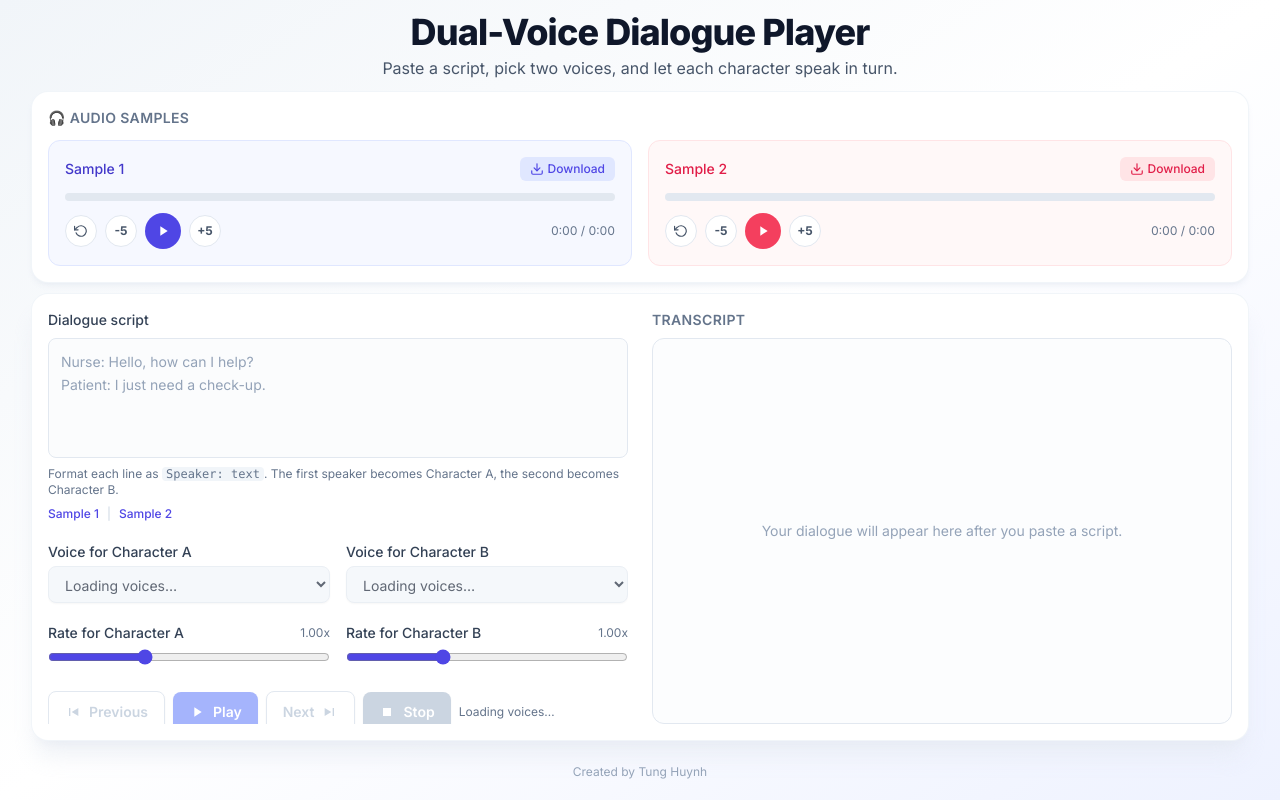
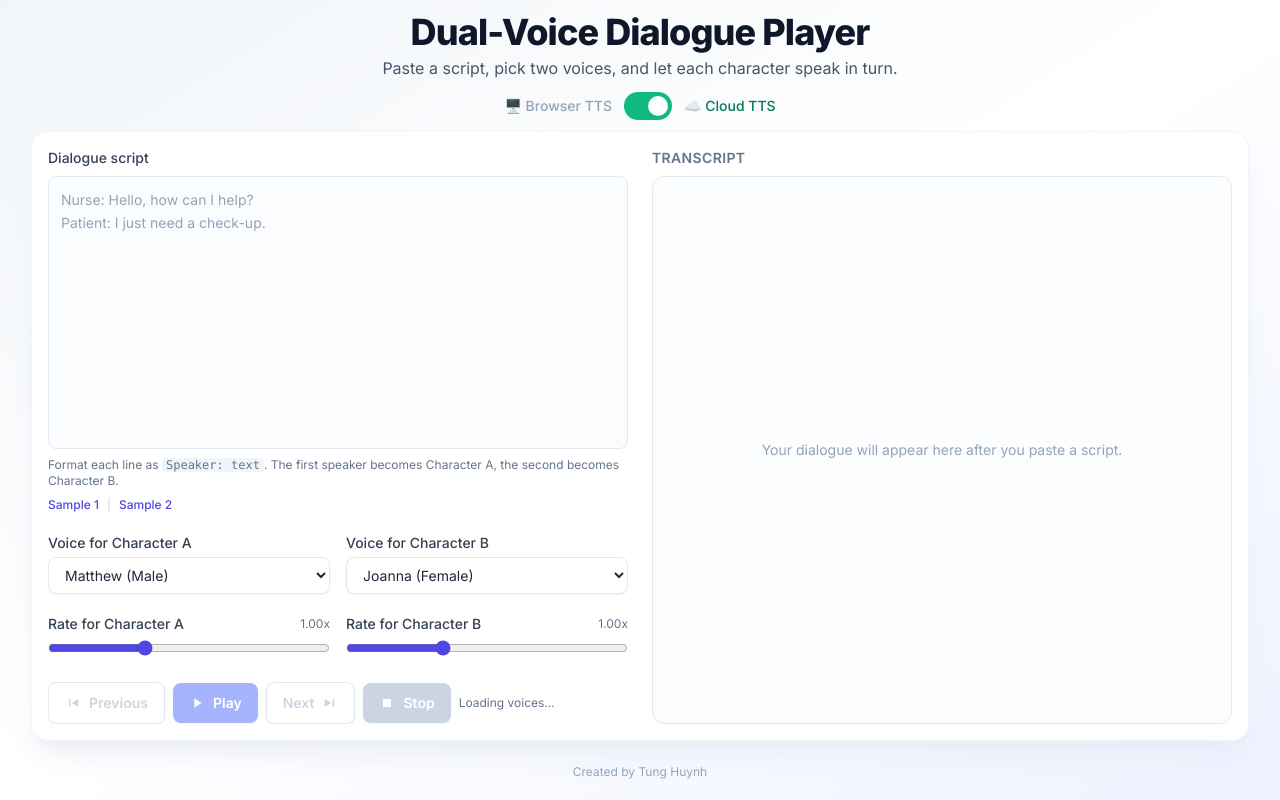
Before and after one commit to hthanhtungdev/Dual-Voice, a React (Vite) app: page / in a window 1280 px wide. Both pictures are taken after a click on the button "Toggle TTS engine". Built offline with nearby package versions, Linux system fonts and the light colour scheme.

Commit message:
feat: add Cloud TTS (Puter) with toggle, fix pause/resume/stop for cloud playback

```diff
--- a/index.html
+++ b/index.html
@@ -11,6 +11,7 @@
       rel="stylesheet"
     />
     <title>Dual-Voice</title>
+    <script src="https://js.puter.com/v2/"></script>
   </head>
   <body>
     <div id="root"></div>
--- a/src/App.jsx
+++ b/src/App.jsx
@@ -158,6 +158,20 @@ function pickDefaultVoices(voices) {
 
 const STORAGE_KEY = 'dual-voice-state'
 
+const PUTER_VOICES = [
+  { id: 'Matthew', name: 'Matthew (Male)', gender: 'male', engine: 'neural' },
+  { id: 'Joey', name: 'Joey (Male)', gender: 'male', engine: 'neural' },
+  { id: 'Kevin', name: 'Kevin (Male)', gender: 'male', engine: 'neural' },
+  { id: 'Joanna', name: 'Joanna (Female)', gender: 'female', engine: 'neural' },
+  { id: 'Salli', name: 'Salli (Female)', gender: 'female', engine: 'neural' },
+  { id: 'Kendra', name: 'Kendra (Female)', gender: 'female', engine: 'neural' },
+  { id: 'Ivy', name: 'Ivy (Female)', gender: 'female', engine: 'neural' },
+  { id: 'Ruth', name: 'Ruth (Female)', gender: 'female', engine: 'neural' },
+  { id: 'Gregory', name: 'Gregory (Male)', gender: 'male', engine: 'neural' },
+  { id: 'Danielle', name: 'Danielle (Female)', gender: 'female', engine: 'neural' },
+  { id: 'Stephen', name: 'Stephen (Male)', gender: 'male', engine: 'neural' },
+]
+
 const loadStored = () => {
   try {
     const raw = localStorage.getItem(STORAGE_KEY)
@@ -169,11 +183,14 @@ const loadStored = () => {
 
 export default function App() {
   const stored = loadStored()
+  const [ttsEngine, setTtsEngine] = useState(stored.ttsEngine || 'browser')
   const [text, setText] = useState(stored.text || '')
   const [activeSample, setActiveSample] = useState(stored.activeSample ?? null)
   const [voices, setVoices] = useState([])
   const [voiceA, setVoiceA] = useState(stored.voiceA || '')
   const [voiceB, setVoiceB] = useState(stored.voiceB || '')
+  const [puterVoiceA, setPuterVoiceA] = useState(stored.puterVoiceA || 'Matthew')
+  const [puterVoiceB, setPuterVoiceB] = useState(stored.puterVoiceB || 'Joanna')
   const [rateA, setRateA] = useState(stored.rateA ?? stored.rate ?? 1)
   const [rateB, setRateB] = useState(stored.rateB ?? stored.rate ?? 1)
   const [lineRates, setLineRates] = useState(stored.lineRates || {})
@@ -189,6 +206,7 @@ export default function App() {
   const generationRef = useRef(0)
   const currentIndexRef = useRef(-1)
   const settingsRef = useRef({})
+  const puterAudioRef = useRef(null)
   const transcriptListRef = useRef(null)
   const playableIndicesRef = useRef([])
   const playModeRef = useRef('sequential')
@@ -198,18 +216,18 @@ export default function App() {
   }, [playMode])
 
   useEffect(() => {
-    settingsRef.current = { voiceA, voiceB, rateA, rateB, lineRates }
-  }, [voiceA, voiceB, rateA, rateB, lineRates])
+    settingsRef.current = { voiceA, voiceB, rateA, rateB, lineRates, ttsEngine, puterVoiceA, puterVoiceB }
+  }, [voiceA, voiceB, rateA, rateB, lineRates, ttsEngine, puterVoiceA, puterVoiceB])
 
   // Persist user state to localStorage
   useEffect(() => {
     try {
-      const data = { text, activeSample, voiceA, voiceB, rateA, rateB, playMode, lineRates }
+      const data = { text, activeSample, voiceA, voiceB, puterVoiceA, puterVoiceB, rateA, rateB, playMode, lineRates, ttsEngine }
       localStorage.setItem(STORAGE_KEY, JSON.stringify(data))
     } catch {
       // ignore (storage full / disabled)
     }
-  }, [text, activeSample, voiceA, voiceB, rateA, rateB, playMode, lineRates])
+  }, [text, activeSample, voiceA, voiceB, puterVoiceA, puterVoiceB, rateA, rateB, playMode, lineRates, ttsEngine])
 
   // Reset line-specific rates when the dialogue script text changes
   useEffect(() => {
@@ -308,11 +326,6 @@ export default function App() {
 
   const startFrom = useCallback(
     (startAt) => {
-      const synth = window.speechSynthesis
-      if (!synth) {
-        setError('Your browser does not support the Web Speech API.')
-        return
-      }
       if (!parsed.length) {
         setError('There is nothing to read. Paste a dialogue first.')
         return
@@ -330,7 +343,11 @@ export default function App() {
       generationRef.current += 1
       const myGen = generationRef.current
 
-      synth.cancel()
+      window.speechSynthesis?.cancel()
+      if (puterAudioRef.current) {
+        puterAudioRef.current.pause()
+        puterAudioRef.current = null
+      }
       setError('')
       setIsPlaying(true)
       setIsPaused(false)
@@ -350,7 +367,64 @@ export default function App() {
         const assignment = speakerAssignments[speaker.toLowerCase()]
         const slot = assignment?.slot || 'A'
 
-        const { voiceA: va, voiceB: vb, rateA: ra, rateB: rb, lineRates: lr } = settingsRef.current
+        const settings = settingsRef.current
+        const engine = settings.ttsEngine || 'browser'
+
+        if (engine === 'puter') {
+          // Puter.js TTS
+          updateCurrent(i)
+          const voiceId = slot === 'A' ? settings.puterVoiceA : settings.puterVoiceB
+          const speakRate = settings.lineRates?.[i] ?? (slot === 'A' ? settings.rateA : settings.rateB)
+          const voiceInfo = PUTER_VOICES.find(v => v.id === voiceId)
+          const engine = voiceInfo?.engine || 'neural'
+
+          if (typeof window.puter === 'undefined' || !window.puter?.ai?.txt2speech) {
+            setError('Puter.js is not loaded. Check your internet connection.')
+            setIsPlaying(false)
+            return
+          }
+
+          window.puter.ai.txt2speech(line, { voice: voiceId, engine })
+            .then((audio) => {
+              if (myGen !== generationRef.current) return
+              // audio is a Blob or Audio element
+              const audioEl = audio instanceof Audio ? audio : new Audio(URL.createObjectURL(audio))
+              audioEl.playbackRate = speakRate
+              puterAudioRef.current = audioEl
+              audioEl.onended = () => {
+                if (myGen !== generationRef.current) return
+                puterAudioRef.current = null
+                if (playModeRef.current === 'single') {
+                  setIsPlaying(false)
+                  setIsPaused(false)
+                  return
+                }
+                speakAt(pos + 1)
+              }
+              audioEl.onerror = () => {
+                if (myGen !== generationRef.current) return
+                puterAudioRef.current = null
+                setError('Puter TTS playback error.')
+                setIsPlaying(false)
+                updateCurrent(-1)
+              }
+              audioEl.play()
+            })
+            .catch((err) => {
+              if (myGen !== generationRef.current) return
+              setError(`Puter TTS error: ${err.message || err}`)
+              setIsPlaying(false)
+              updateCurrent(-1)
+            })
+        } else {
+          // Browser Web Speech API
+          const synth = window.speechSynthesis
+          if (!synth) {
+            setError('Your browser does not support the Web Speech API.')
+            return
+          }
+
+          const { voiceA: va, voiceB: vb, rateA: ra, rateB: rb, lineRates: lr } = settings
           const voice = getVoiceByURI(slot === 'A' ? va : vb)
 
           const utter = new SpeechSynthesisUtterance(line)
@@ -382,6 +456,7 @@ export default function App() {
 
           synth.speak(utter)
         }
+      }
 
       speakAt(queuePos)
     },
@@ -390,7 +465,11 @@ export default function App() {
 
   const play = useCallback(() => {
     if (isPaused) {
+      if (puterAudioRef.current) {
+        puterAudioRef.current.play()
+      } else {
         window.speechSynthesis.resume()
+      }
       setIsPaused(false)
       return
     }
@@ -408,13 +487,21 @@ export default function App() {
 
   const pause = useCallback(() => {
     if (!isPlaying || isPaused) return
+    if (puterAudioRef.current) {
+      puterAudioRef.current.pause()
+    } else {
       window.speechSynthesis.pause()
+    }
     setIsPaused(true)
   }, [isPlaying, isPaused])
 
   const stop = useCallback(() => {
     generationRef.current += 1
     window.speechSynthesis.cancel()
+    if (puterAudioRef.current) {
+      puterAudioRef.current.pause()
+      puterAudioRef.current = null
+    }
     setIsPlaying(false)
     setIsPaused(false)
     updateCurrent(-1)
@@ -454,6 +541,10 @@ export default function App() {
     return () => {
       generationRef.current += 1
       window.speechSynthesis?.cancel()
+      if (puterAudioRef.current) {
+        puterAudioRef.current.pause()
+        puterAudioRef.current = null
+      }
     }
   }, [])
 
@@ -461,6 +552,10 @@ export default function App() {
   useEffect(() => {
     generationRef.current += 1
     window.speechSynthesis?.cancel()
+    if (puterAudioRef.current) {
+      puterAudioRef.current.pause()
+      puterAudioRef.current = null
+    }
     setIsPlaying(false)
     setIsPaused(false)
     updateCurrent(-1)
@@ -488,7 +583,25 @@ export default function App() {
           </p>
         </header>
 
-        {/* Audio Samples Section */}
+        {/* TTS Engine Toggle */}
+        <div className="mb-3 sm:mb-4 xl:mb-3 flex items-center justify-center gap-3 shrink-0">
+          <span className={`text-sm font-medium ${ttsEngine === 'browser' ? 'text-slate-900' : 'text-slate-400'}`}>
+            🖥️ Browser TTS
+          </span>
+          <button
+            type="button"
+            onClick={() => { stop(); setTtsEngine(ttsEngine === 'browser' ? 'puter' : 'browser') }}
+            className={`relative inline-flex h-7 w-12 items-center rounded-full transition-colors ${ttsEngine === 'puter' ? 'bg-emerald-500' : 'bg-slate-300'}`}
+            aria-label="Toggle TTS engine"
+          >
+            <span className={`inline-block h-5 w-5 rounded-full bg-white shadow-sm transform transition-transform ${ttsEngine === 'puter' ? 'translate-x-6' : 'translate-x-1'}`} />
+          </button>
+          <span className={`text-sm font-medium ${ttsEngine === 'puter' ? 'text-emerald-700' : 'text-slate-400'}`}>
+            ☁️ Cloud TTS
+          </span>
+        </div>
+
+        {/* Audio Samples Section - hidden for now
         <section className="mb-3 sm:mb-4 xl:mb-3 rounded-2xl bg-white shadow-md shadow-slate-200/60 ring-1 ring-slate-100 p-4 sm:p-5 xl:p-4 shrink-0">
           <h2 className="text-sm font-semibold uppercase tracking-wide text-slate-500 mb-3">
             🎧 Audio Samples
@@ -498,6 +611,7 @@ export default function App() {
             <AudioPlayer src="/Sample2.mp3" label="Sample 2" accent="rose" />
           </div>
         </section>
+        */}
 
         <main className="rounded-2xl bg-white shadow-xl shadow-slate-200/60 ring-1 ring-slate-100 p-4 sm:p-5 lg:p-6 xl:p-4 flex-1 min-h-0 flex flex-col overflow-hidden">
           <div className="grid grid-cols-1 xl:grid-cols-2 gap-5 xl:gap-6 flex-1 min-h-0">
@@ -557,6 +671,8 @@ export default function App() {
               </div>
 
               <div className="mt-5 grid grid-cols-1 sm:grid-cols-2 gap-4">
+                {ttsEngine === 'browser' ? (
+                  <>
                     <VoiceSelect
                       label={`Voice for Character A${speakerEntries[0] ? ` · ${speakerEntries[0].label}` : ''}`}
                       value={voiceA}
@@ -573,6 +689,23 @@ export default function App() {
                       loading={voicesLoading}
                       accent="rose"
                     />
+                  </>
+                ) : (
+                  <>
+                    <PuterVoiceSelect
+                      label={`Voice for Character A${speakerEntries[0] ? ` · ${speakerEntries[0].label}` : ''}`}
+                      value={puterVoiceA}
+                      onChange={setPuterVoiceA}
+                      accent="indigo"
+                    />
+                    <PuterVoiceSelect
+                      label={`Voice for Character B${speakerEntries[1] ? ` · ${speakerEntries[1].label}` : ''}`}
+                      value={puterVoiceB}
+                      onChange={setPuterVoiceB}
+                      accent="rose"
+                    />
+                  </>
+                )}
               </div>
 
               <div className="mt-5 grid grid-cols-1 sm:grid-cols-2 gap-4">
@@ -1024,6 +1157,30 @@ function VoiceSelect({ label, value, onChange, voices, loading, accent }) {
   )
 }
 
+function PuterVoiceSelect({ label, value, onChange, accent }) {
+  const ringAccent =
+    accent === 'rose'
+      ? 'focus:ring-rose-200 focus:border-rose-400'
+      : 'focus:ring-indigo-200 focus:border-indigo-400'
+
+  return (
+    <label className="block min-w-0">
+      <span className="block text-sm font-medium text-slate-700 mb-1 truncate">{label}</span>
+      <select
+        value={value}
+        onChange={(e) => onChange(e.target.value)}
+        className={`w-full rounded-lg border border-slate-200 bg-white px-3 py-2 text-sm text-slate-800 shadow-sm focus:outline-none focus:ring-2 ${ringAccent}`}
+      >
+        {PUTER_VOICES.map((v) => (
+          <option key={v.id} value={v.id}>
+            {v.name}
+          </option>
+        ))}
+      </select>
+    </label>
+  )
+}
+
 function Slider({ label, min, max, step, value, onChange }) {
   return (
     <label className="block">
```
Lines whose indentation alone changed are shown as unchanged.
